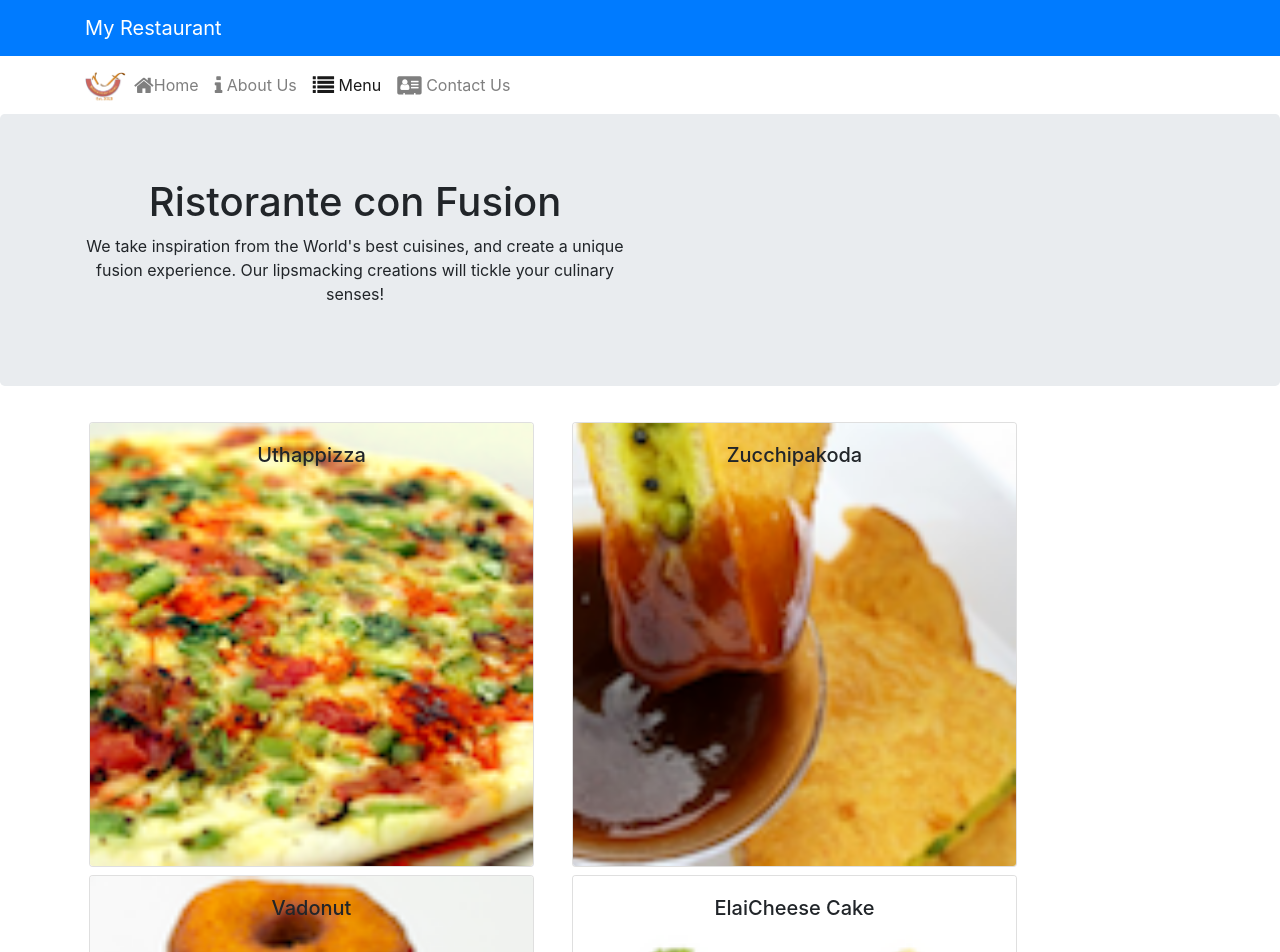
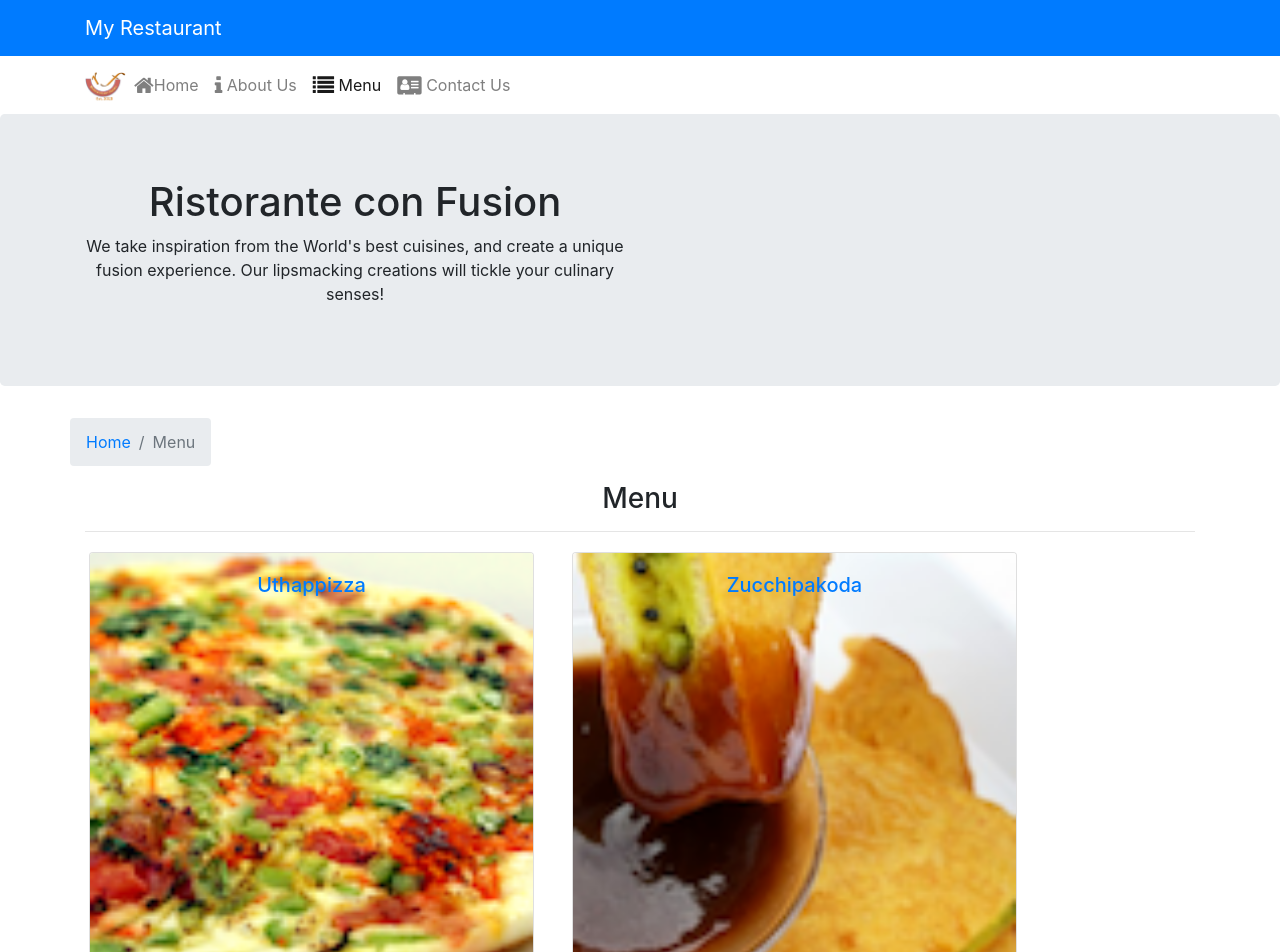
Before and after one commit to anushkamittal/React-restaurants, a React (Create React App) app: page /menu in a window 1280 px wide. Shown: the top 952 px of the page. Built offline with nearby package versions, Linux system fonts and the light colour scheme.

Commit message:
Dish detail component updated

```diff
--- a/src/components/ContactComponent.js
+++ b/src/components/ContactComponent.js
@@ -1,8 +1,20 @@
 import React from 'react';
+import { Breadcrumb, BreadcrumbItem } from 'reactstrap';
+import { Link } from 'react-router-dom';
 
 function Contact(props) {
     return(
         <div className="container">
+             <div className="row">
+                <Breadcrumb>
+                    <BreadcrumbItem><Link to="/home">Home</Link></BreadcrumbItem>
+                    <BreadcrumbItem active>Contact Us</BreadcrumbItem>
+                </Breadcrumb>
+                <div className="col-12">
+                    <h3>Contact Us</h3>
+                    <hr />
+                </div>
+            </div>
             <div className="row row-content">
                 <div className="col-12">
                 <h3>Location Information</h3>
--- a/src/components/DishdetailComponent.js
+++ b/src/components/DishdetailComponent.js
@@ -1,5 +1,7 @@
 import React, {Component} from 'react';
-import {Card, CardImg, CardImgOverlay, CardText, CardBody, CardTitle,CardColumns } from 'reactstrap';
+import { Card, CardImg, CardText, CardBody,
+    CardTitle, Breadcrumb, BreadcrumbItem } from 'reactstrap';
+import { Link } from 'react-router-dom';
 
 function RenderComments({comments}){
     if(comments!=null){
@@ -43,16 +45,16 @@
                     </CardBody>
                 </Card>
                 </div>
-                <div className="col-12 col-md-5 m-1">
+                {/* <div className="col-12 col-md-5 m-1">
                     <Card>
                         <CardTitle>
                             <h4>Comments</h4>
                         </CardTitle>
                         <CardText>
-                            <RenderComments comments={dish.comments}/>
+                            <RenderComments comments={props.comments}/>
                         </CardText>
                     </Card>
-                </div>
+                </div> */}
             </div>
         )
     }
@@ -68,7 +70,25 @@
 
         return(
             <div className="container">
-                <RenderDish dish = {props.dish} />
+                <div className="row">
+                    <Breadcrumb>
+
+                        <BreadcrumbItem><Link to="/menu">Menu</Link></BreadcrumbItem>
+                        <BreadcrumbItem active>{props.dish.name}</BreadcrumbItem>
+                    </Breadcrumb>
+                    <div className="col-12">
+                        <h3>{props.dish.name}</h3>
+                        <hr />
+                    </div>
+                </div>
+                <div className="row">
+                    <div className="col-12 col-md-5 m-1">
+                        <RenderDish dish={props.dish} />
+                    </div>
+                    <div className="col-12 col-md-5 m-1">
+                        <RenderComments comments={props.comments} />
+                    </div>
+                </div>
             </div>
         )
 }
--- a/src/components/MainComponent.js
+++ b/src/components/MainComponent.js
@@ -41,6 +41,13 @@
       )
     }
 
+    const DishWithId = ({match}) =>{
+      return(
+        <Dishdetail dish={this.state.dishes.filter((dish)=> dish.id === parseInt(match.params.dishId,10))[0] }
+                    comments={this.state.comments.filter((comment)=> comment.dishId === parseInt(match.params.dishId,10))}/>
+      )
+    }
+
     return (
       <div className="App">
         <Navbar dark color="primary">
@@ -53,6 +60,7 @@
           <Route path='/home' component={Homepage} />
           <Route exact path='/menu' component={()=> <Menu  dishes={this.state.dishes} onClick={(dishId)=>{this.onDishSelect(dishId)}} />} />
           <Route exact path='/contactus' component={Contact} />
+          <Route path='/menu/:dishId' component={DishWithId} />
           <Redirect to='/home' />
         </Switch>
         <Footer />
--- a/src/components/MenuComponent.js
+++ b/src/components/MenuComponent.js
@@ -1,15 +1,19 @@
 import React, {Component} from 'react';
-import {Card, CardImg, CardImgOverlay, CardText, CardBody, CardTitle } from 'reactstrap';
+import { Card, CardImg, CardImgOverlay,
+    CardTitle, Breadcrumb, BreadcrumbItem } from 'reactstrap';
+import { Link } from 'react-router-dom';
 
 function RenderMenuItem({dish,onClick}){
     return(
-        <Card key={dish.id} onClick={()=>onClick(dish.id)}>
+        <Card>
+            <Link to={`/menu/${dish.id}`}>
             <CardImg width="10%" src={dish.image} alt={dish.name}/>
                 <CardImgOverlay>
                     <CardTitle>
                         {dish.name}
                     </CardTitle>
                 </CardImgOverlay>
+            </Link>
         </Card>
     )
 }
@@ -27,6 +31,16 @@
         return (
             <div className="container">
                 <div className="row">
+                <Breadcrumb>
+                        <BreadcrumbItem><Link to="/home">Home</Link></BreadcrumbItem>
+                        <BreadcrumbItem active>Menu</BreadcrumbItem>
+                    </Breadcrumb>
+                    <div className="col-12">
+                        <h3>Menu</h3>
+                        <hr />
+                    </div>
+                </div>
+                <div className="row">
                     {menu}
                 </div>
             </div>
```
